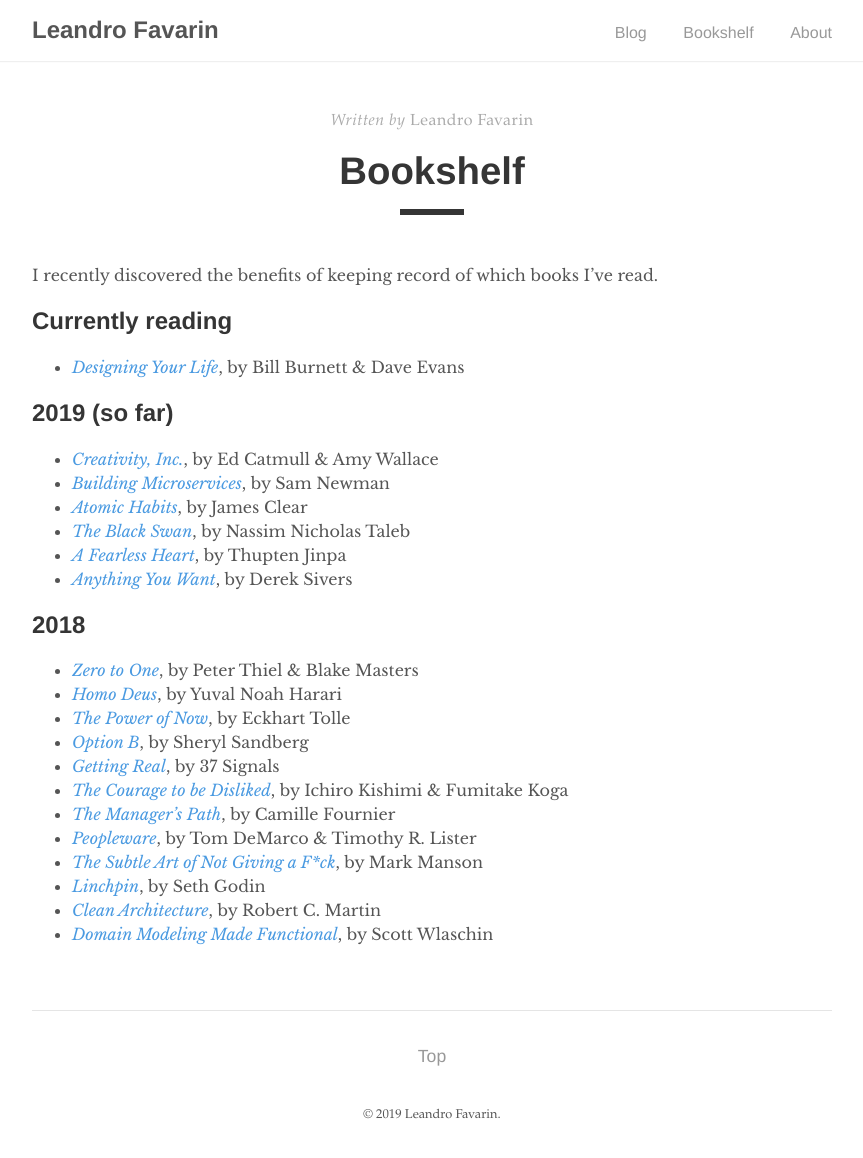
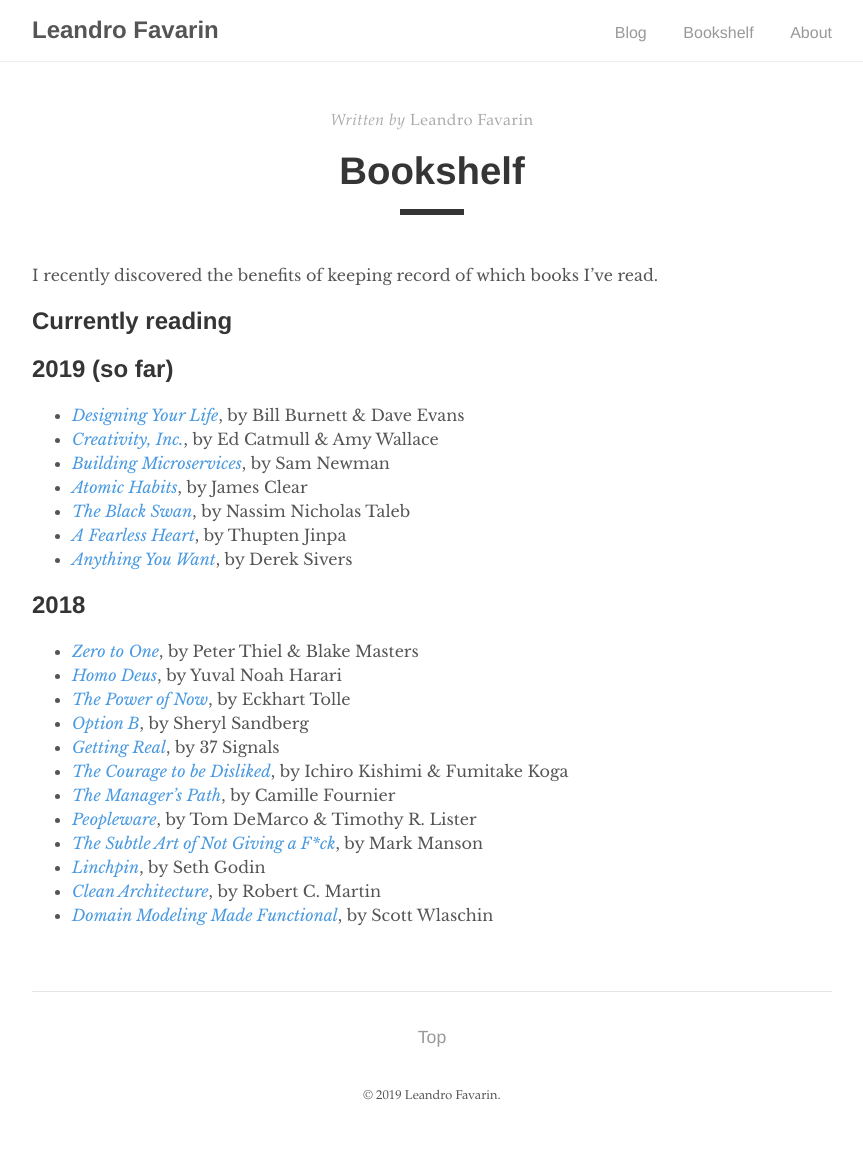
Before and after one commit to leandrofavarin/leandrofavarin.github.io, a Jekyll site: the page built from _pages/bookshelf.md, in a window 1280 px wide. Shown: the whole page, without its empty margins (208-1071 px from the left). Built offline with Jekyll 4.4.1, drawn with Linux system fonts in a browser that asks for light colours.

```diff
--- a/_pages/bookshelf.md
+++ b/_pages/bookshelf.md
@@ -8,10 +8,10 @@ I recently discovered the benefits of keeping record of which books I've read.
 
 ## Currently reading
 
-* [_Designing Your Life_](https://www.goodreads.com/book/show/26046333), by Bill Burnett & Dave Evans
 
 ## 2019 (so far)
 
+* [_Designing Your Life_](https://www.goodreads.com/book/show/26046333), by Bill Burnett & Dave Evans
 * [_Creativity, Inc._](https://www.goodreads.com/book/show/18077903), by Ed Catmull & Amy Wallace
 * [_Building Microservices_](https://www.goodreads.com/book/show/22512931), by Sam Newman
 * [_Atomic Habits_](https://www.goodreads.com/book/show/40121378), by James Clear
```
